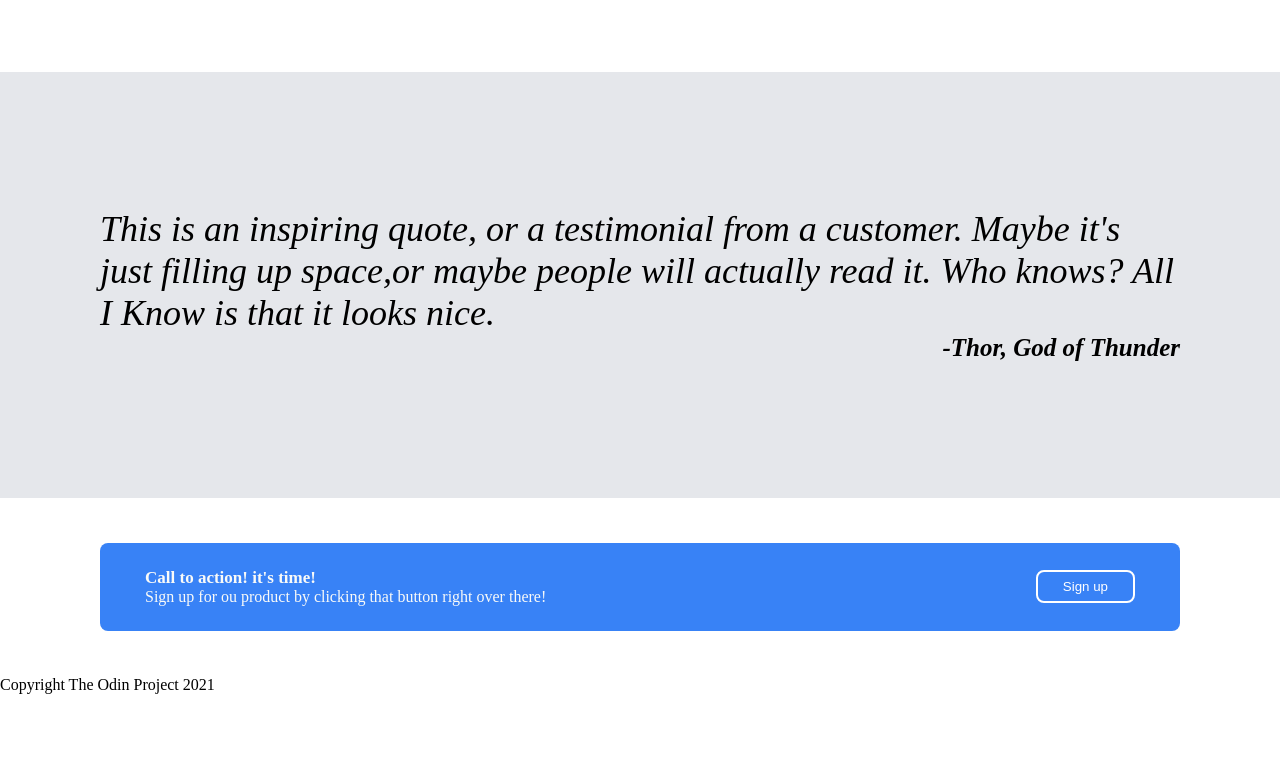
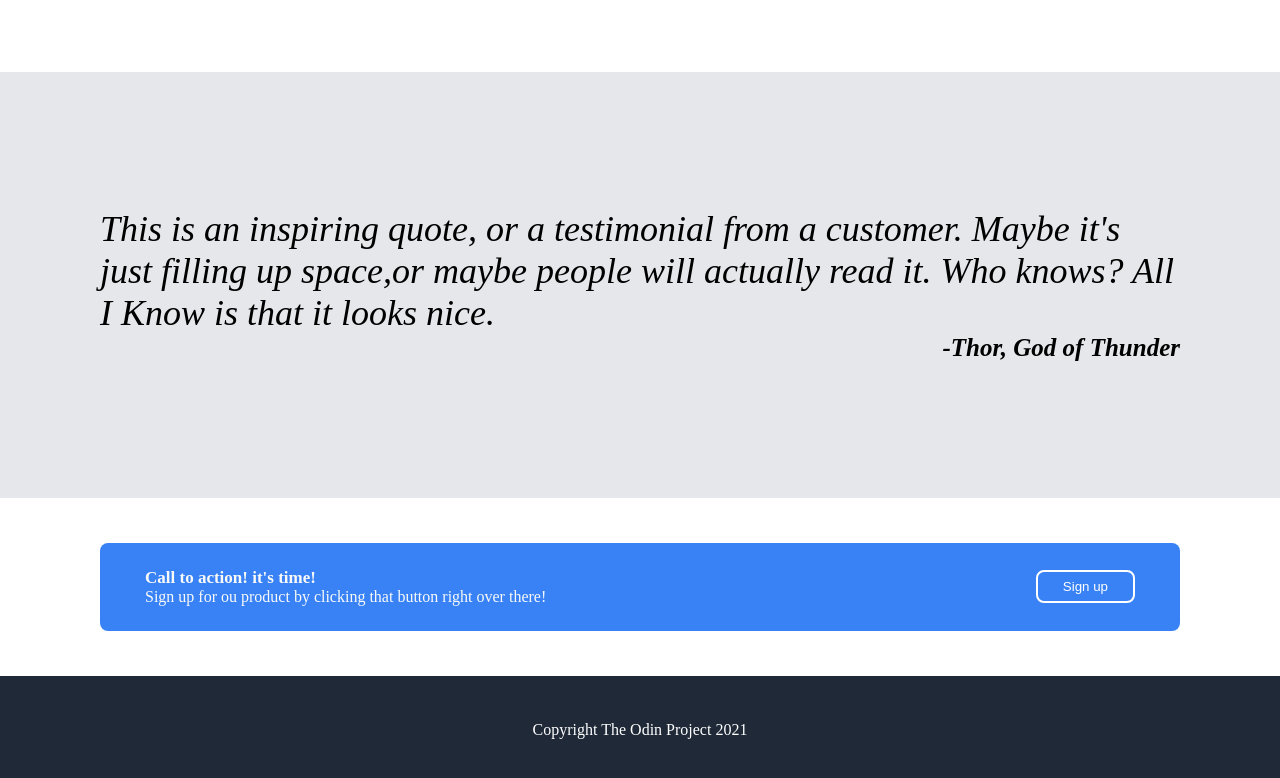
Before and after one commit to Lenzhy/Landing-Page, a plain HTML site: page index.html in a window 1280 px wide. Shown: the part 712-1490 px from the top of the page. Before the commit the page ends 1406 px from the top, so only its background shows below. Drawn offline with Linux system fonts and the light colour scheme.

Commit message:
Made "bottom" css

```diff
--- a/style.css
+++ b/style.css
@@ -163,6 +163,12 @@ color: #f9faf8;
 
 /*--> BODy*/
 
+
 .bottom{
-    justify-content: flex-end;
+    background-color: #1f2937;
+    display: flex;
+    justify-content: center;
+    align-items: center;
+    color: white;
+    padding: 45px;
 }
```
